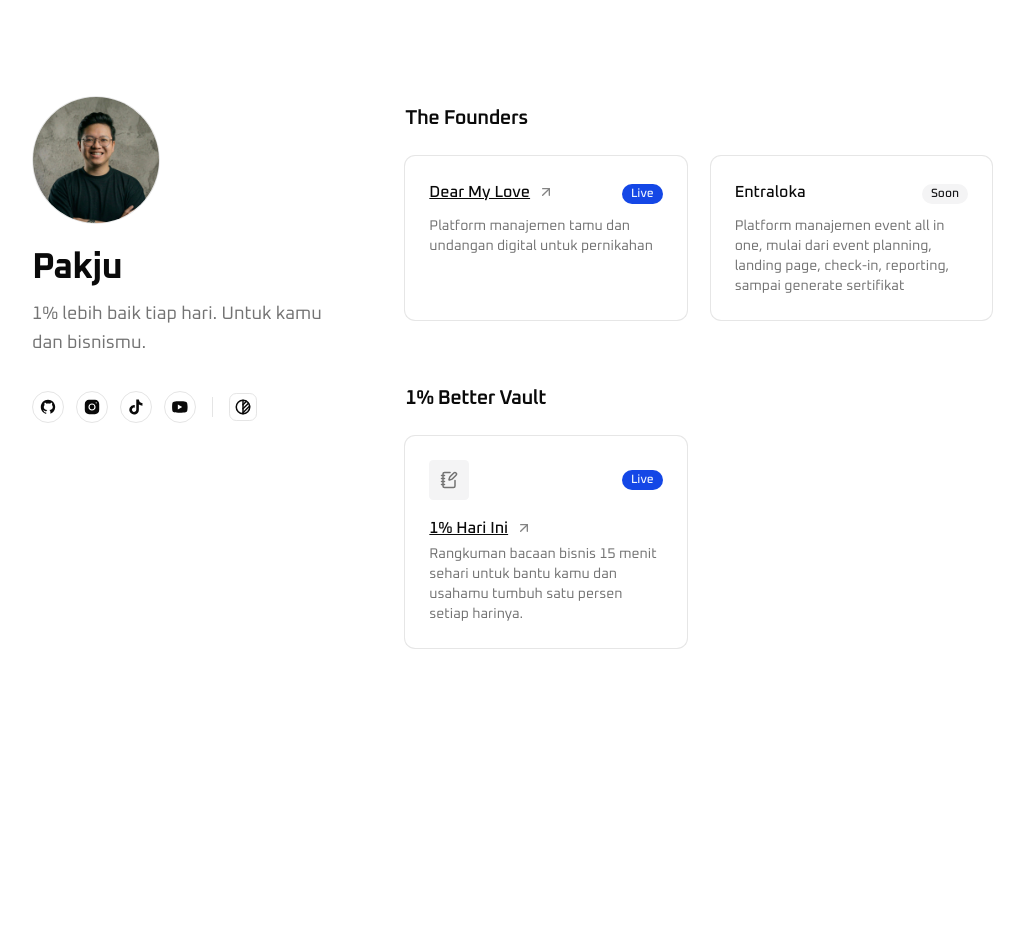
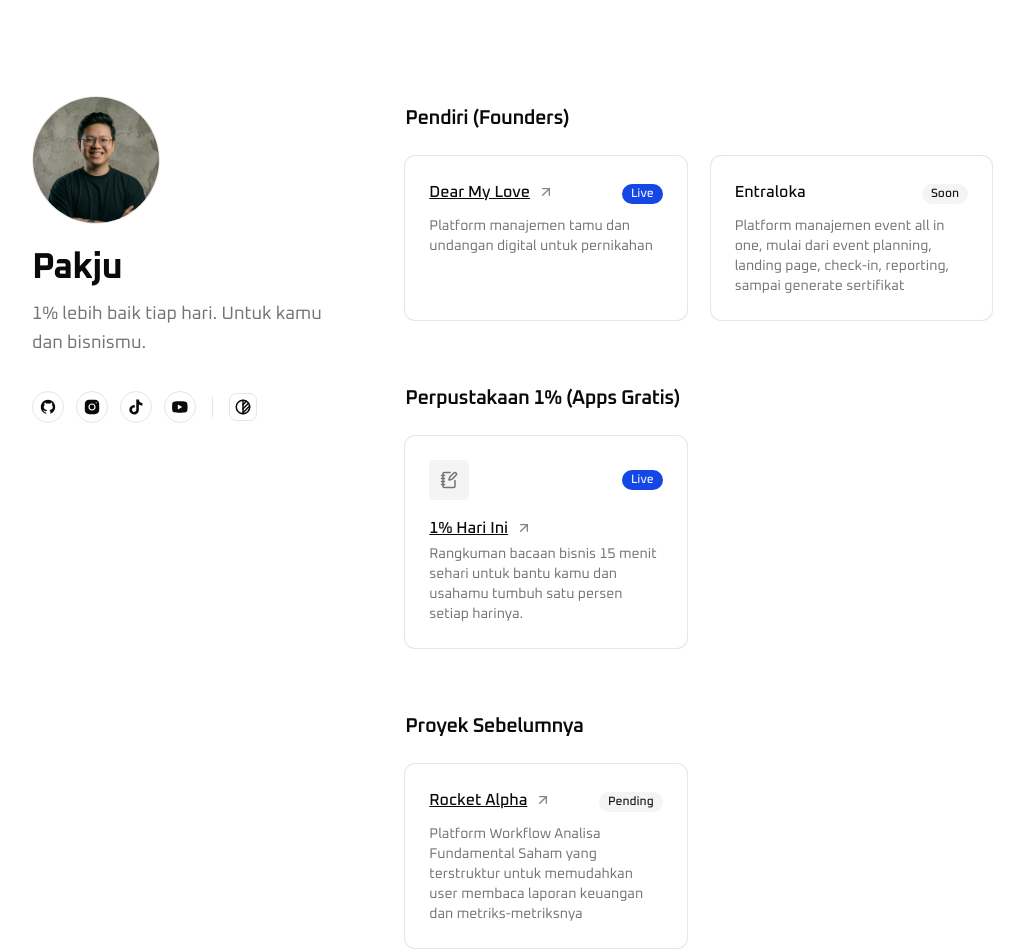
Before and after one commit to juanlysander/pakju, a Next.js app: page / in a window 1280 px wide. Shown: the top 952 px of the page, without its empty margins (128-1152 px from the left). Before the commit the page ends 800 px from the top, so only its background shows below. Built offline with nearby package versions, Linux system fonts and the light colour scheme.

Commit message:
chore: tambahkan proyek sebelumnya

```diff
--- a/app/components/brand-card.tsx
+++ b/app/components/brand-card.tsx
@@ -1,9 +1,33 @@
-import EntralokaIcon from "@/assets/brand/entraloka"
+import { ArrowUpRight } from "lucide-react"
+
 import { Badge } from "@/components/ui/badge"
 import { Card } from "@/components/ui/card"
-import { ArrowUpRight } from "lucide-react"
 
-const BrandCards = () => {
+const BrandCards = ({ discontinued }: { discontinued?: boolean }) => {
+  if (discontinued)
+    return (
+      <div className="grid grid-cols-1 gap-6 md:grid-cols-2">
+        <Card className="p-6">
+          <div className="space-y-2">
+            <div className="flex items-center justify-between">
+              <a
+                className="group mb-1 flex items-center gap-2 text-base font-medium underline transition-colors group-hover:text-primary"
+                href={"https://rocketalpha.vercel.app/stock-analysis/ICBP"}
+              >
+                Rocket Alpha
+                <ArrowUpRight className="size-4 opacity-50 transition-all group-hover:translate-x-0.5 group-hover:-translate-y-0.5 group-hover:opacity-100" />
+              </a>
+              <Badge variant="secondary">Pending</Badge>
+            </div>
+            <p className="text-sm text-muted-foreground">
+              Platform Workflow Analisa Fundamental Saham yang terstruktur untuk
+              memudahkan user membaca laporan keuangan dan metriks-metriksnya
+            </p>
+          </div>
+        </Card>
+      </div>
+    )
+
   return (
     <div className="grid grid-cols-1 gap-6 md:grid-cols-2">
       <Card className="p-6">
--- a/app/page.tsx
+++ b/app/page.tsx
@@ -37,15 +37,14 @@ export default function PortfolioPage() {
           <section className="flex flex-col gap-16 lg:w-2/3 lg:pt-2">
             <div className="flex flex-col gap-6">
               <h2 className="text-xl font-semibold tracking-tight">
-                The Founders
+                Pendiri (Founders)
               </h2>
-
               <BrandCards />
             </div>
 
             <div className="flex flex-col gap-6">
               <h2 className="text-xl font-semibold tracking-tight">
-                1% Better Vault
+                Perpustakaan 1% (Apps Gratis)
               </h2>
               <div className="grid grid-cols-1 gap-6 md:grid-cols-2">
                 <AppCard
@@ -58,6 +57,13 @@ export default function PortfolioPage() {
                 />
               </div>
             </div>
+
+            <div className="flex flex-col gap-6">
+              <h2 className="text-xl font-semibold tracking-tight">
+                Proyek Sebelumnya
+              </h2>
+              <BrandCards discontinued />
+            </div>
           </section>
         </div>
       </div>
```
